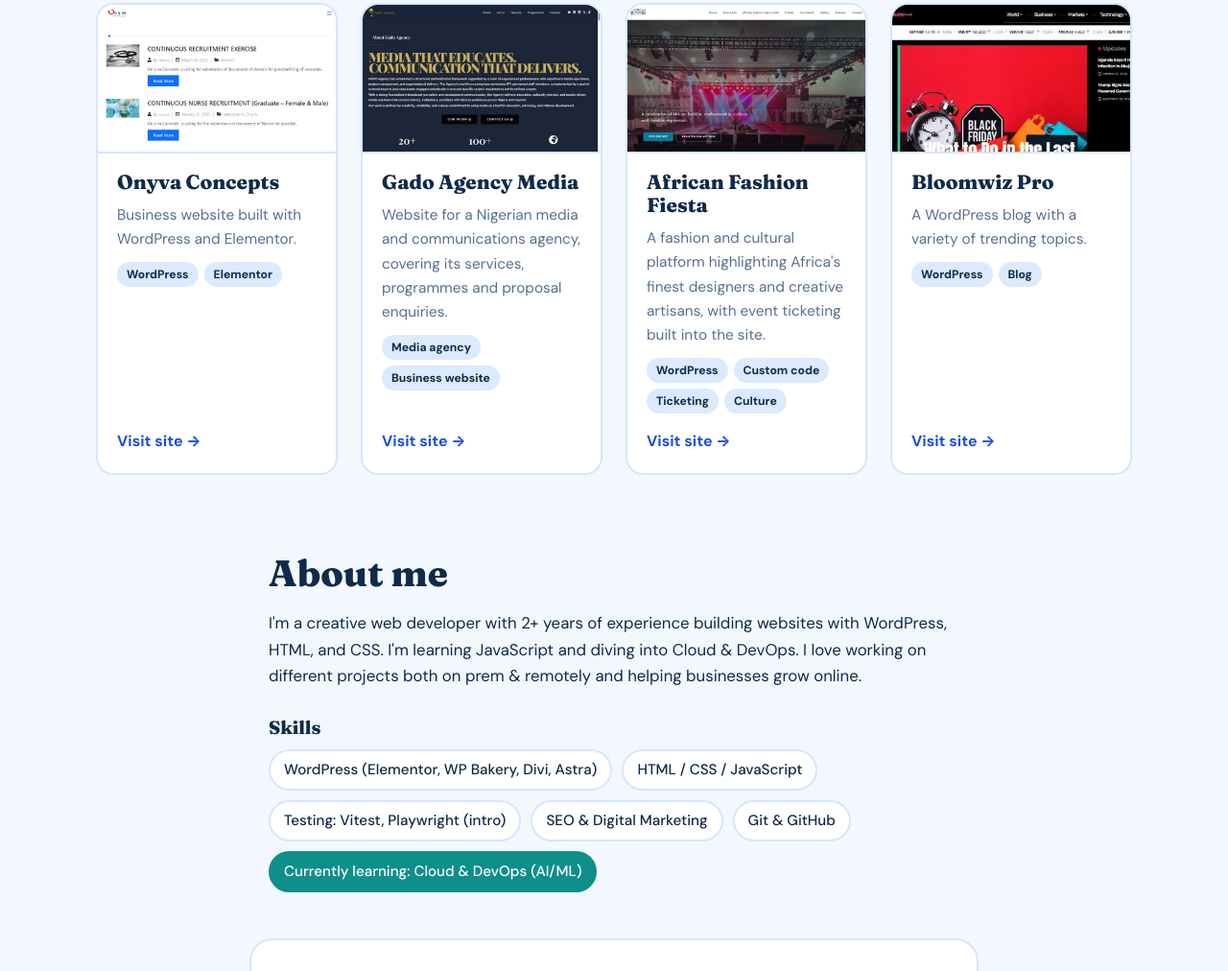
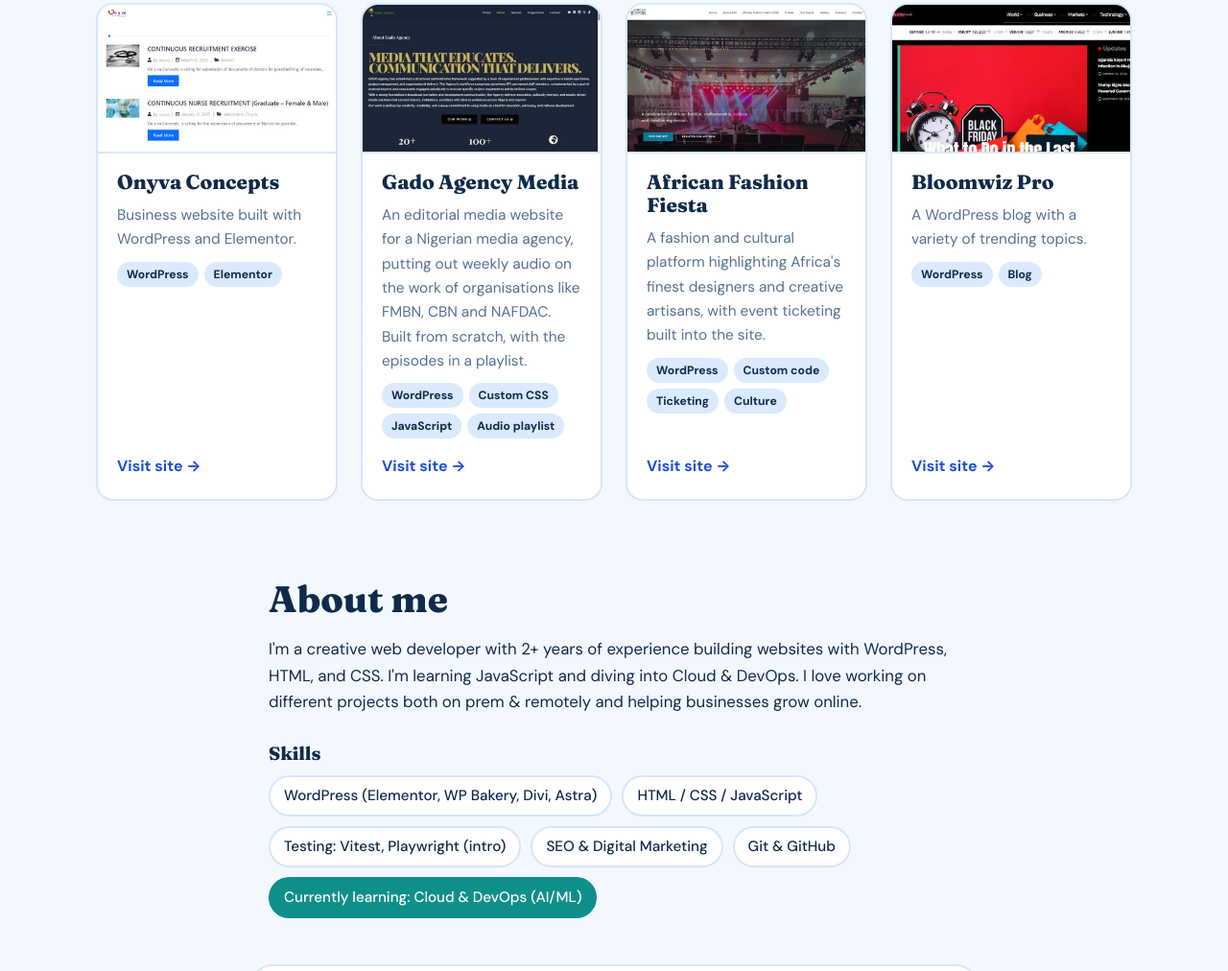
Before and after one commit to BabadeeEsu/Iderima-portfolio, a plain HTML site: page index.html in a window 1280 px wide. Shown: the part 1530-2542 px from the top of the page at 96% size. Drawn offline with Linux system fonts and the light colour scheme.

Commit message:
Gado card: editorial audio site description
Co-Authored-By: Claude Sonnet 5.5 <noreply@anthropic.com>
Claude-Session: https://claude.ai/code/session_01FTVSbSLHNnKneJUSY7vwAi

```diff
--- a/index.html
+++ b/index.html
@@ -8,7 +8,7 @@
     <link rel="preconnect" href="https://fonts.googleapis.com">
     <link rel="preconnect" href="https://fonts.gstatic.com" crossorigin>
     <link href="https://fonts.googleapis.com/css2?family=DM+Sans:wght@400;500;700&family=Fraunces:opsz,wght@9..144,600;9..144,800&display=swap" rel="stylesheet">
-    <link rel="stylesheet" href="style.css?v=6">
+    <link rel="stylesheet" href="style.css?v=7">
 </head>
 <body>
     <a class="skip" href="#work">Skip to the work</a>
@@ -99,8 +99,8 @@
                     <div class="thumb photo"><img src="images/gado-card.jpg" alt="Gado Agency about page" loading="lazy" width="800" height="500"></div>
                     <div class="body">
                         <h3>Gado Agency Media</h3>
-                        <p>Website for a Nigerian media and communications agency, covering its services, programmes and proposal enquiries.</p>
-                        <ul class="tags"><li>Media agency</li><li>Business website</li></ul>
+                        <p>An editorial media website for a Nigerian media agency, putting out weekly audio on the work of organisations like FMBN, CBN and NAFDAC. Built from scratch, with the episodes in a playlist.</p>
+                        <ul class="tags"><li>WordPress</li><li>Custom CSS</li><li>JavaScript</li><li>Audio playlist</li></ul>
                         <span class="go">Visit site →</span>
                     </div>
                 </a>
```
